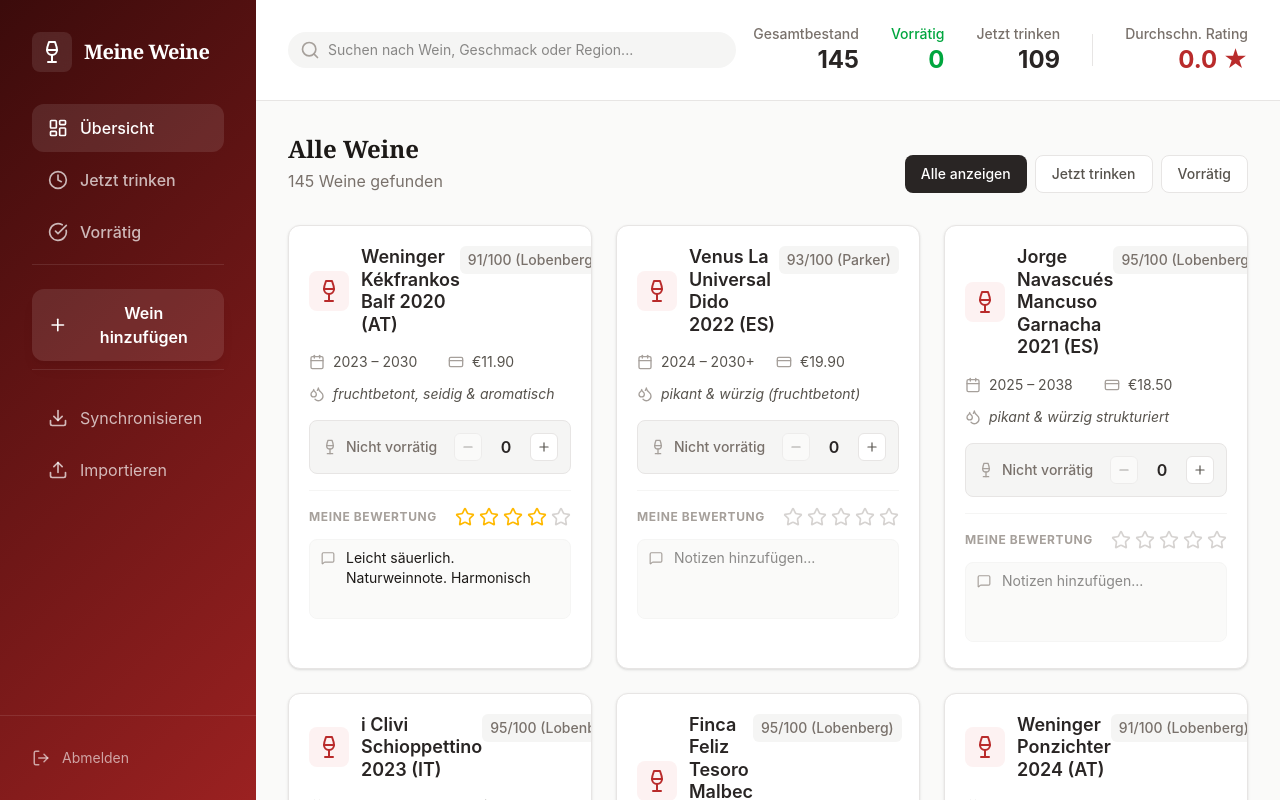
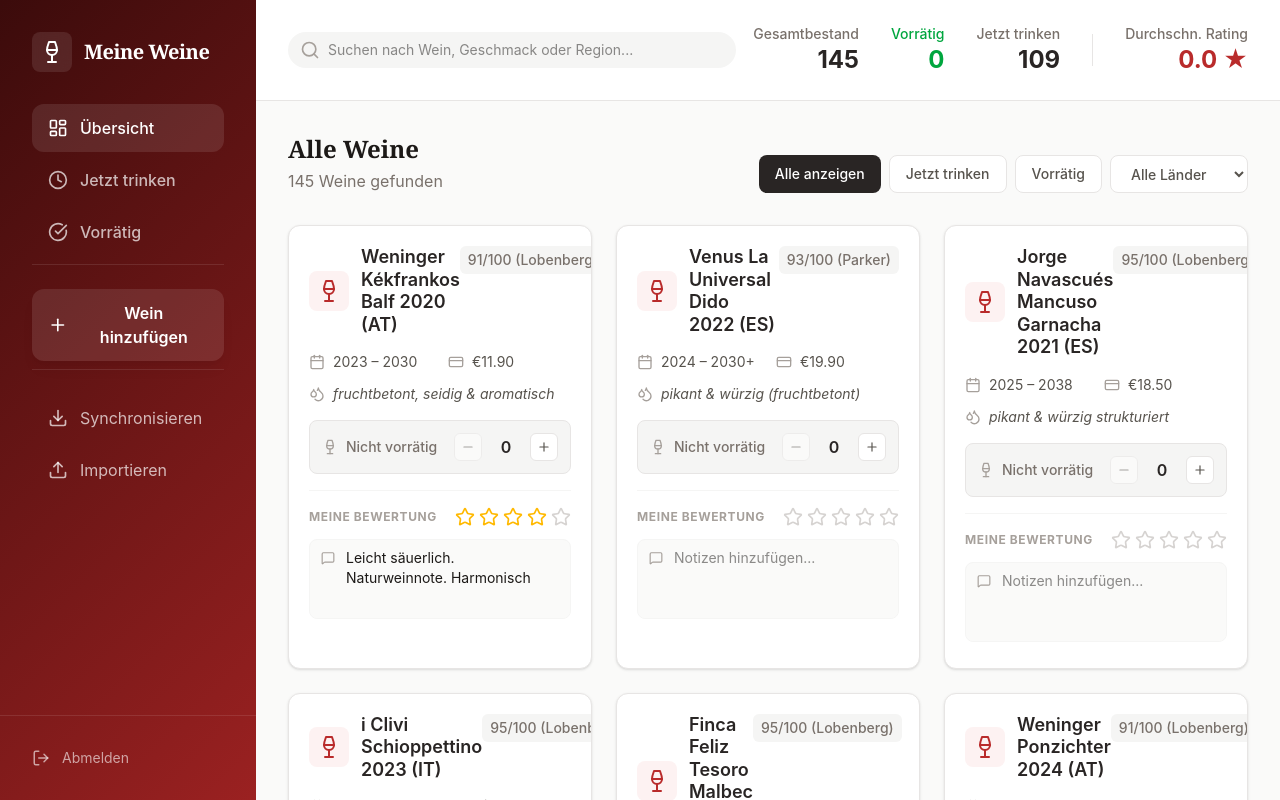
Before and after one commit to LordKrumb36/meineweine-app, a React (Vite) app in the folder meineweine-app/: page / in a window 1280 px wide. Built offline with nearby package versions, Linux system fonts and the light colour scheme; the HTML template or start-up script is replaced by a standard one.

Commit message:
chore: deploy latest version

```diff
--- a/meineweine-app/src/App.tsx
+++ b/meineweine-app/src/App.tsx
@@ -8,9 +8,25 @@
 
 type FilterType = 'all' | 'ready' | 'inStock';
 
+const COUNTRY_NAMES: Record<string, string> = {
+  AR: 'Argentinien',
+  AT: 'Österreich',
+  DE: 'Deutschland',
+  ES: 'Spanien',
+  FR: 'Frankreich',
+  IT: 'Italien',
+  PT: 'Portugal',
+};
+
+function getCountryCode(name: string): string {
+  const match = name.match(/\(([A-Z]{2,3})\)$/);
+  return match ? match[1] : '';
+}
+
 function App() {
   const [searchTerm, setSearchTerm] = useState('');
   const [activeFilter, setActiveFilter] = useState<FilterType>('all');
+  const [selectedCountry, setSelectedCountry] = useState('');
   const [isAddModalOpen, setIsAddModalOpen] = useState(false);
   const [userRatings, setUserRatings] = useLocalStorage<Record<string, UserWineData>>('weinlager-user-data', {});
   const [customWines, setCustomWines] = useLocalStorage<WineData[]>('weinlager-custom-wines', []);
@@ -150,6 +166,11 @@
     }
   };
 
+  const availableCountries = useMemo(() => {
+    const codes = [...new Set(allWines.map(w => getCountryCode(w.name)).filter(Boolean))].sort();
+    return codes;
+  }, [allWines]);
+
   const filteredWines = useMemo(() => {
     return allWines.filter((wine) => {
       const matchesSearch =
@@ -160,9 +181,11 @@
         (activeFilter === 'ready' && isReadyToDrink(wine.drinkingWindow)) ||
         (activeFilter === 'inStock' && (inventory[wine.id] || 0) > 0);
 
-      return matchesSearch && matchesFilter;
+      const matchesCountry = !selectedCountry || getCountryCode(wine.name) === selectedCountry;
+
+      return matchesSearch && matchesFilter && matchesCountry;
     });
-  }, [allWines, searchTerm, activeFilter]);
+  }, [allWines, searchTerm, activeFilter, selectedCountry, inventory]);
 
   const stats = useMemo(() => {
     const rated = Object.values(userRatings).filter(u => u.rating > 0);
@@ -300,7 +323,7 @@
                 </p>
               </div>
 
-              <div className="flex gap-2">
+              <div className="flex gap-2 flex-wrap">
                 <button
                   onClick={() => setActiveFilter('all')}
                   className={`px-4 py-2 rounded-lg text-sm font-medium transition-colors ${activeFilter === 'all' ? 'bg-stone-800 text-white' : 'bg-white text-stone-600 border border-stone-200 hover:bg-stone-50'}`}
@@ -319,6 +342,18 @@
                 >
                   Vorrätig
                 </button>
+                <select
+                  value={selectedCountry}
+                  onChange={(e) => setSelectedCountry(e.target.value)}
+                  className="px-4 py-2 rounded-lg text-sm font-medium bg-white text-stone-600 border border-stone-200 hover:bg-stone-50 cursor-pointer outline-none"
+                >
+                  <option value="">Alle Länder</option>
+                  {availableCountries.map(code => (
+                    <option key={code} value={code}>
+                      {COUNTRY_NAMES[code] || code}
+                    </option>
+                  ))}
+                </select>
               </div>
             </div>
 
@@ -347,6 +382,8 @@
                     ? 'Es scheinen momentan keine Weine zum sofortigen Genuss bereit zu sein.'
                     : activeFilter === 'inStock'
                     ? 'Es sind momentan keine Weine auf Lager.'
+                    : selectedCountry
+                    ? `Keine Weine aus ${COUNTRY_NAMES[selectedCountry] || selectedCountry} gefunden.`
                     : 'Probiere es mit einem anderen Suchbegriff oder füge einen neuen Wein hinzu.'}
                 </p>
                 <div className="flex flex-col sm:flex-row gap-3 justify-center">
```
Also changed, not shown: 5 other files (tests, documents, lock files or other folders).
